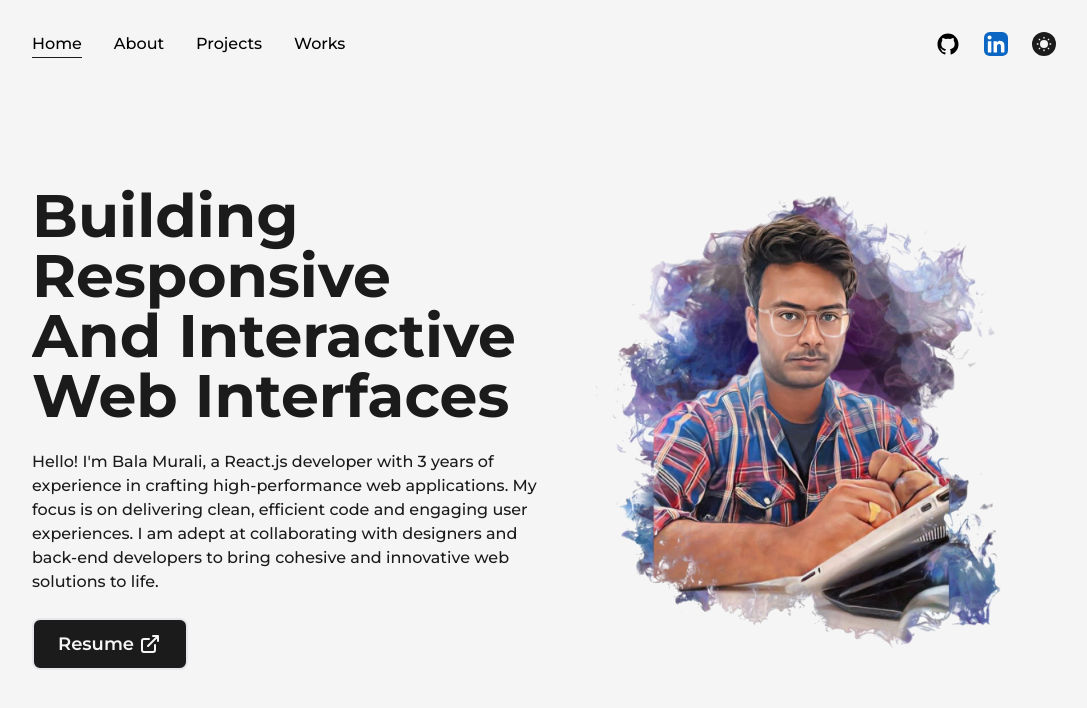
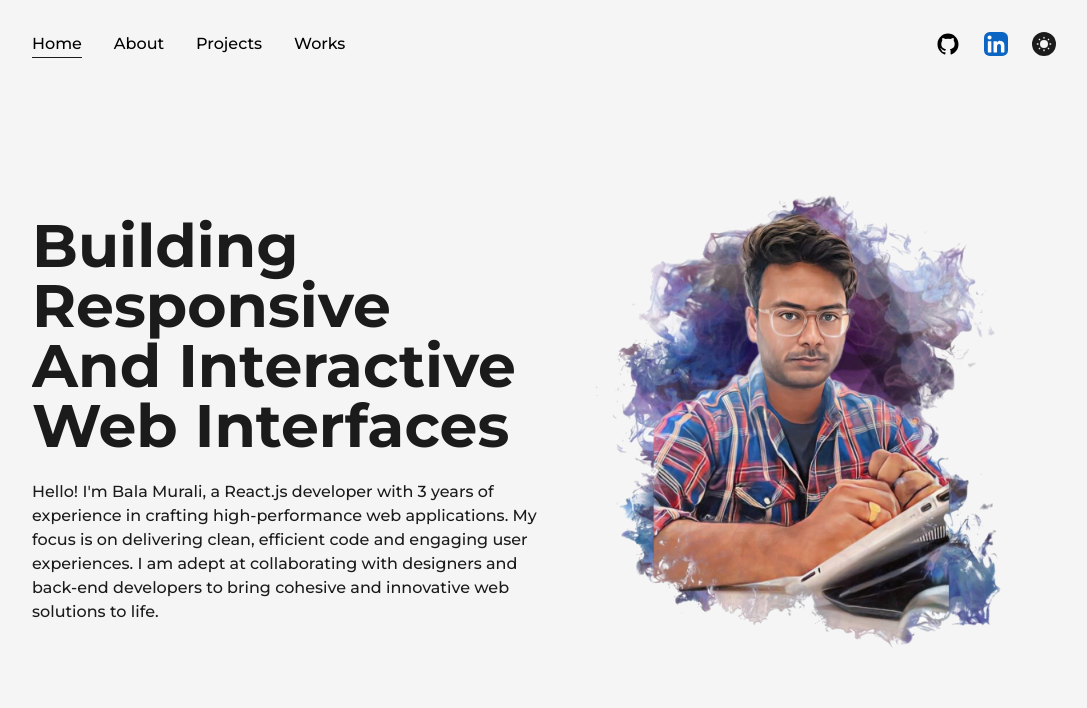
Before and after one commit to balamurali55/my-portifolio-Bala-Murali, a Next.js app: page / in a window 1280 px wide. Shown: the top 708 px of the page, without its empty margins (96-1183 px from the left). Built offline with nearby package versions, Linux system fonts and the light colour scheme.

Commit message:
resume button removed

```diff
--- a/src/pages/index.js
+++ b/src/pages/index.js
@@ -33,20 +33,6 @@ export default function Home() {
                 back-end developers to bring cohesive and innovative web
                 solutions to life.
               </p>
-              <div className="mt-2 flex items-center self-start lg:self-center">
-                <Link
-                  href=""
-                  target={"_blank"}
-                  className={`flex items-center rounded-lg border-2 border-solid bg-dark p-2.5 px-6 text-lg font-semibold
-            capitalize text-light hover:border-dark hover:bg-transparent hover:text-dark
-            dark:bg-light dark:text-dark dark:hover:border-light dark:hover:bg-dark dark:hover:text-light
-            md:p-2 md:px-4 md:text-base
-             `}
-                  download
-                >
-                  Resume <LinkArrow className="ml-1 !w-6 md:!w-4" />
-                </Link>
-              </div>
             </div>
             <div className="w-1/2 lg:hidden md:inline-block md:w-full">
               <Image
```
Also changed, not shown: 1 other file (tests, documents, lock files or other folders).
